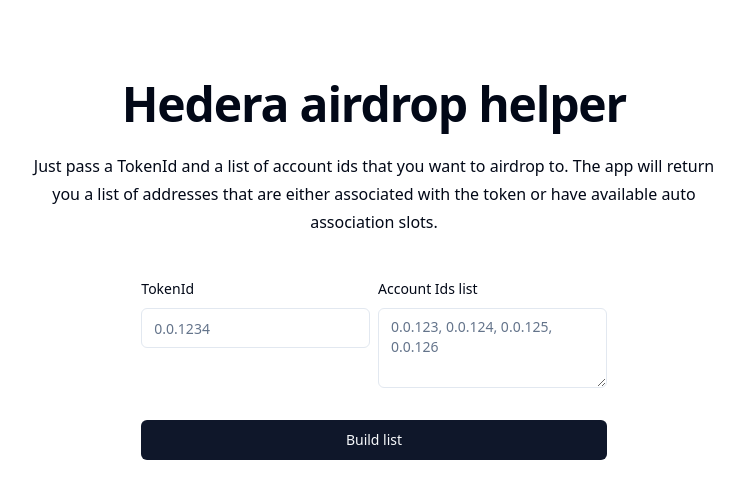
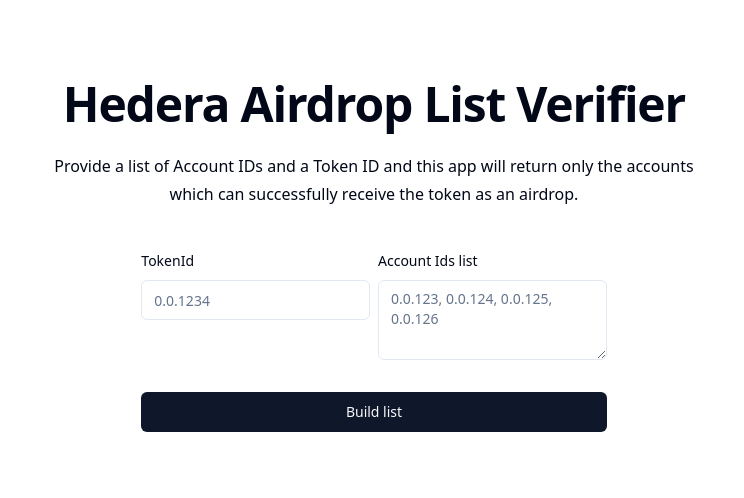
Before and after one commit to Ashe-Oro-Accelerator/Airdrop-List-Verifier, a React (Vite) app: page / in a window 1280 px wide. Shown: the top 498 px of the page, without its empty margins (266-1010 px from the left). Built offline with nearby package versions, Linux system fonts and the light colour scheme.

Commit message:
Update page title and description in index.html and en.json
Signed-off-by: Bartosz Solka <bartosz.solka@arianelabs.com>

```diff
--- a/index.html
+++ b/index.html
@@ -4,7 +4,7 @@
     <meta charset="UTF-8" />
     <link rel="icon" type="image/svg+xml" href="hederaIcon.svg" />
     <meta name="viewport" content="width=device-width, initial-scale=1.0" />
-    <title>Hedera airdrop helper</title>
+    <title>Hedera Airdrop List Verifier</title>
   </head>
   <body>
     <div id="root"></div>
--- a/package.json
+++ b/package.json
@@ -1,5 +1,5 @@
 {
-  "name": "airdrop-list-verifier",
+  "name": "hedera-airdrop-list-verifier",
   "homepage": "https://Ashe-Oro-Accelerator.github.io/airdrop-list-verifier",
   "private": true,
   "version": "0.0.0",
--- a/src/dictionary/en.json
+++ b/src/dictionary/en.json
@@ -2,8 +2,8 @@
   "copiedToClipboard": "Copied to clipboard",
   "copyToClipboard": "Copy to clipboard",
   "httpError": "HTTP error! Status:",
-  "title": "Hedera airdrop helper",
-  "description": "Just pass a TokenId and a list of account ids that you want to airdrop to. The app will return you a list of addresses that are either associated with the token or have available auto association slots.",
+  "title": "Hedera Airdrop List Verifier",
+  "description": "Provide a list of Account IDs and a Token ID and this app will return only the accounts which can successfully receive the token as an airdrop.",
   "tokenId": "TokenId",
   "exampleTokenId": "0.0.1234",
   "accountIds": "Account Ids list",
@@ -15,5 +15,5 @@
   "successfullyFetchedData": "Successfully fetched data",
   "tokenIdFormatError": "TokenId must be in the format 0.0.x",
   "minAmountFormatError": "MinAmount must be a number greater than or equal to 0",
-  "accountIdsFormatError": "AccountIds must be a string representation of an csv. Example: 0.0.123, 0.0.124, 0.0.125, 0.0.126"
+  "accountIdsFormatError": "Account ids should be comma separated."
 }
```
